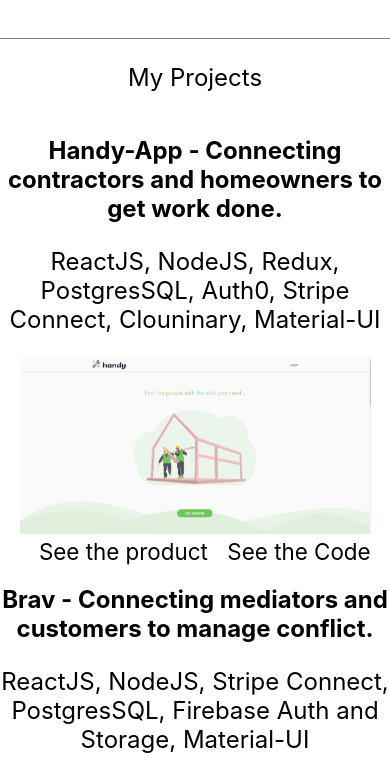
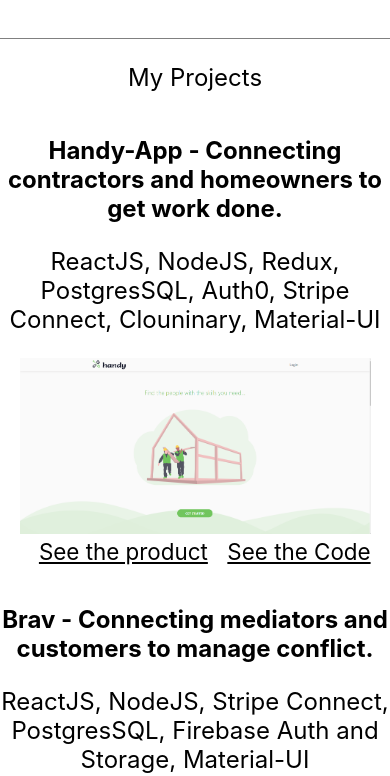
Before and after one commit to tjforeman/Portfolio1, a React (Create React App) app in the folder client/: page / in a window 390 px wide. Shown: the part 797-1573 px from the top of the page. Built offline with nearby package versions, Linux system fonts and the light colour scheme.

Commit message:
updated mobile styles

```diff
--- a/client/src/Components/Skills.js
+++ b/client/src/Components/Skills.js
@@ -11,7 +11,7 @@
     <p>My Skills</p>
     <div className = 'icons'>
     <div className = 'icon-card'>
-    <FontAwesomeIcon className='icon1' icon={faJs} size="8x" color = 'black'/>
+    <FontAwesomeIcon className='js' icon={faJs} size="8x" color = 'black'/>
     <p>JavaScript</p>
     </div>
     <div className = 'icon-card'>
--- a/client/src/styles/Projects.scss
+++ b/client/src/styles/Projects.scss
@@ -14,10 +14,9 @@
       color:black;
       text-decoration: none;
       font-size: 1.4em;
-      a:hover{
-          text-decoration: underline;
-          font-size: 1.6em;
-      }
+      @media (max-width:800px){
+       text-decoration: underline;
+    }
     }
 
    img{
@@ -34,6 +33,7 @@
     height:150%;
     @media (max-width:800px){
         width:100%;
+        padding-bottom:5%;
     }
 }
 
```
